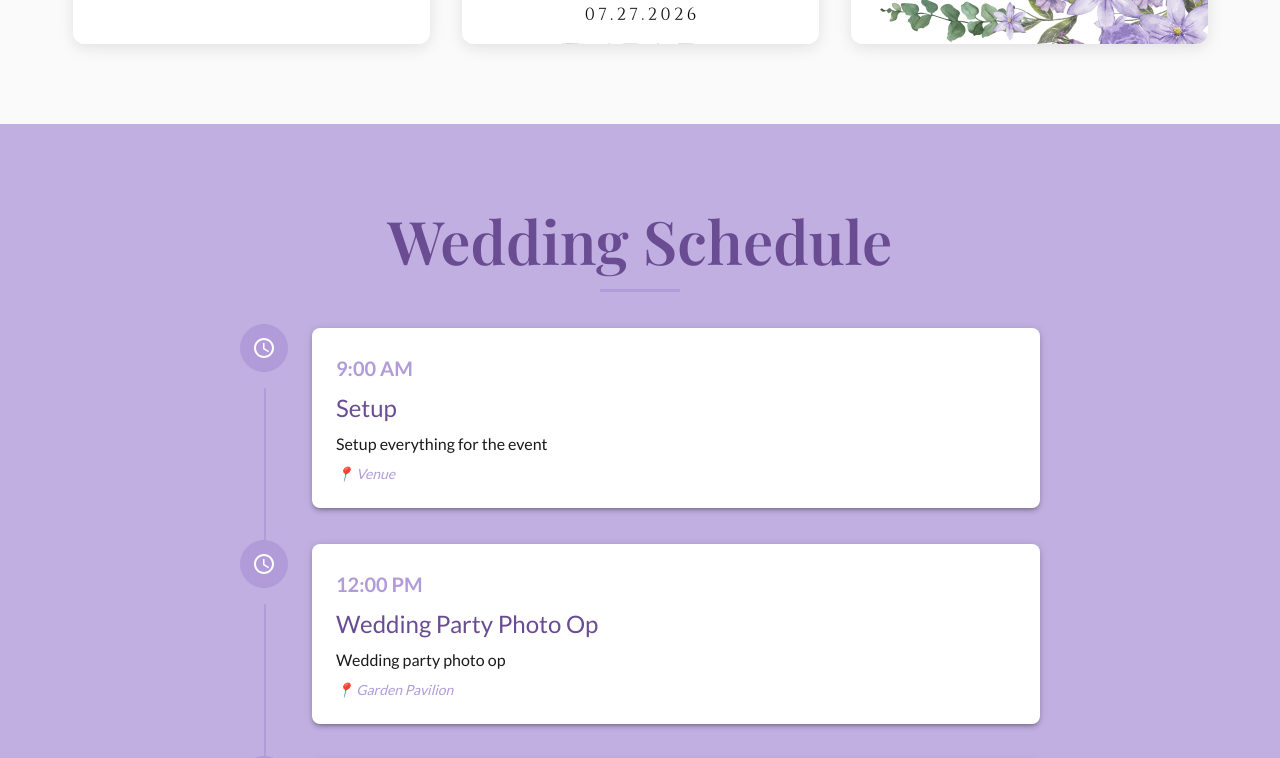
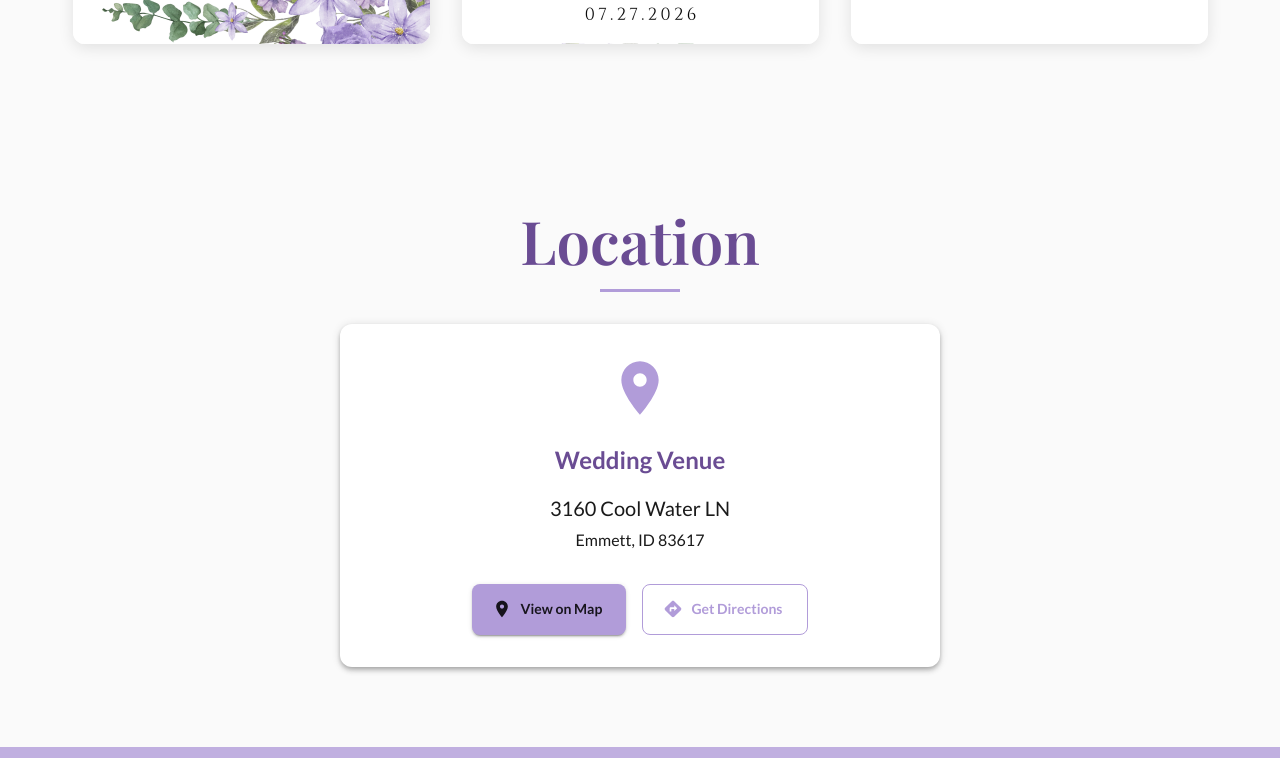
Before and after one commit to spbeal/wedding, a React (Vite) app: page / in a window 1280 px wide. Shown: the part 2000-2758 px from the top of the page. Built offline with nearby package versions, Linux system fonts and the light colour scheme.

Commit message:
improvements

```diff
--- a/src/App.tsx
+++ b/src/App.tsx
@@ -5,6 +5,7 @@ import Hero from './components/Hero';
 import Photos from './components/Photos';
 import SaveTheDate from './components/SaveTheDate';
 import Schedule from './components/Schedule';
+import Location from './components/Location';
 import Menu from './components/Menu';
 import RSVP from './components/RSVP';
 import Footer from './components/Footer';
@@ -95,7 +96,7 @@ function App() {
 
   useEffect(() => {
     const handleScroll = () => {
-      const sections = ['hero', 'photos', 'save-the-date', 'schedule', 'menu', 'rsvp'];
+      const sections = ['hero', 'photos', 'save-the-date', 'schedule', 'location', 'menu', 'rsvp'];
       const scrollPosition = window.scrollY + 200;
 
       for (const section of sections) {
@@ -128,6 +129,7 @@ function App() {
       </Box>
       <Photos />
       <SaveTheDate />
+      <Location />
       <Schedule />
       <Menu />
       <RSVP />
--- a/src/components/ColorPicker.tsx
+++ b/src/components/ColorPicker.tsx
@@ -33,6 +33,9 @@ export default function ColorPicker({ onColorChange }: ColorPickerProps) {
         bottom: 24,
         right: 24,
         zIndex: 1000,
+        display: 'flex',
+        flexDirection: 'column',
+        alignItems: 'flex-end',
       }}
     >
       <Collapse in={open}>
--- /dev/null
+++ b/src/components/Location.tsx
@@ -0,0 +1,161 @@
+import { Box, Container, Typography, Paper, Button, Link } from '@mui/material';
+import { LocationOn as LocationIcon, Directions as DirectionsIcon } from '@mui/icons-material';
+
+export default function Location() {
+  const address = {
+    street: '3160 Cool Water LN',
+    city: 'Emmett',
+    state: 'ID',
+    zip: '83617',
+  };
+
+  const fullAddress = `${address.street}, ${address.city}, ${address.state} ${address.zip}`;
+  const googleMapsUrl = `https://www.google.com/maps/search/?api=1&query=${encodeURIComponent(fullAddress)}`;
+  const directionsUrl = `https://www.google.com/maps/dir/?api=1&destination=${encodeURIComponent(fullAddress)}`;
+
+  return (
+    <Box
+      id="location"
+      sx={{
+        py: { xs: 6, md: 10 },
+        backgroundColor: 'background.paper',
+      }}
+    >
+      <Container>
+        <Typography
+          variant="h2"
+          sx={{
+            textAlign: 'center',
+            mb: 6,
+            color: 'secondary.main',
+            position: 'relative',
+            '&::after': {
+              content: '""',
+              position: 'absolute',
+              bottom: -16,
+              left: '50%',
+              transform: 'translateX(-50%)',
+              width: 80,
+              height: 3,
+              backgroundColor: 'primary.main',
+            },
+          }}
+        >
+          Location
+        </Typography>
+
+        <Box sx={{ maxWidth: 600, mx: 'auto' }}>
+          <Paper
+            elevation={4}
+            sx={{
+              p: { xs: 3, md: 4 },
+              backgroundColor: 'white',
+              borderRadius: 3,
+              textAlign: 'center',
+            }}
+          >
+            <Box
+              sx={{
+                display: 'flex',
+                justifyContent: 'center',
+                mb: 3,
+              }}
+            >
+              <LocationIcon
+                sx={{
+                  fontSize: 64,
+                  color: 'primary.main',
+                }}
+              />
+            </Box>
+
+            <Typography
+              variant="h5"
+              sx={{
+                mb: 2,
+                color: 'secondary.main',
+                fontWeight: 600,
+              }}
+            >
+              Wedding Venue
+            </Typography>
+
+            <Box
+              sx={{
+                mb: 4,
+                lineHeight: 1.8,
+              }}
+            >
+              <Typography
+                variant="h6"
+                sx={{
+                  color: 'text.primary',
+                  fontWeight: 500,
+                  mb: 0.5,
+                }}
+              >
+                {address.street}
+              </Typography>
+              <Typography
+                variant="body1"
+                sx={{
+                  color: 'text.secondary',
+                }}
+              >
+                {address.city}, {address.state} {address.zip}
+              </Typography>
+            </Box>
+
+            <Box
+              sx={{
+                display: 'flex',
+                flexDirection: { xs: 'column', sm: 'row' },
+                gap: 2,
+                justifyContent: 'center',
+              }}
+            >
+              <Button
+                variant="contained"
+                startIcon={<LocationIcon />}
+                component={Link}
+                href={googleMapsUrl}
+                target="_blank"
+                rel="noopener noreferrer"
+                sx={{
+                  px: 3,
+                  py: 1.5,
+                  backgroundColor: 'primary.main',
+                  '&:hover': {
+                    backgroundColor: 'primary.dark',
+                  },
+                }}
+              >
+                View on Map
+              </Button>
+              <Button
+                variant="outlined"
+                startIcon={<DirectionsIcon />}
+                component={Link}
+                href={directionsUrl}
+                target="_blank"
+                rel="noopener noreferrer"
+                sx={{
+                  px: 3,
+                  py: 1.5,
+                  borderColor: 'primary.main',
+                  color: 'primary.main',
+                  '&:hover': {
+                    borderColor: 'primary.dark',
+                    backgroundColor: 'primary.light',
+                  },
+                }}
+              >
+                Get Directions
+              </Button>
+            </Box>
+          </Paper>
+        </Box>
+      </Container>
+    </Box>
+  );
+}
--- a/src/components/Menu.tsx
+++ b/src/components/Menu.tsx
@@ -73,7 +73,7 @@ export default function Menu() {
           Menu
         </Typography>
 
-        <Grid container spacing={4}>
+        <Grid container spacing={4} justifyContent="center">
           {menuCategories.map((category, index) => (
             <Grid key={index}>
               <Card
--- a/src/components/NavBar.tsx
+++ b/src/components/NavBar.tsx
@@ -8,6 +8,7 @@ interface Props {
 const sections = [
   { id: 'photos', label: 'Our Story' },
   { id: 'save-the-date', label: 'Save The Date' },
+  { id: 'location', label: 'Location' },
   { id: 'schedule', label: 'Schedule' },
   { id: 'menu', label: 'Menu' },
   { id: 'rsvp', label: 'RSVP' },
@@ -51,9 +52,19 @@ export default function NavBar({ activeSection }: Props) {
           background: scrolled ? 'rgba(255, 255, 255, 0.95)' : 'transparent',
           boxShadow: scrolled ? 2 : 0,
           transition: 'all 0.3s ease',
+          backdropFilter: scrolled ? 'blur(10px)' : 'none',
         }}
       >
-        <Toolbar sx={{ justifyContent: 'center', gap: 2, flexWrap: 'wrap' }}>
+        <Toolbar
+          sx={{
+            justifyContent: 'center',
+            gap: { xs: 1, sm: 2 },
+            flexWrap: 'wrap',
+            px: { xs: 1, sm: 2 },
+            py: { xs: 1, sm: 0 },
+            minHeight: { xs: '56px', sm: '64px' },
+          }}
+        >
           {sections.map((section) => (
             <Button
               key={section.id}
@@ -65,6 +76,9 @@ export default function NavBar({ activeSection }: Props) {
                 borderColor: activeSection === section.id
                   ? (scrolled ? 'primary.main' : 'white')
                   : 'transparent',
+                fontSize: { xs: '0.75rem', sm: '0.875rem', md: '1rem' },
+                padding: { xs: '6px 8px', sm: '8px 16px' },
+                minWidth: { xs: 'auto', sm: '64px' },
                 '&:hover': {
                   backgroundColor: 'transparent',
                   borderColor: scrolled ? 'primary.main' : 'white',
--- a/src/components/Photos.tsx
+++ b/src/components/Photos.tsx
@@ -19,7 +19,7 @@ export default function Photos() {
       id="photos"
       sx={{
         py: { xs: 6, md: 10 },
-        backgroundColor: 'background.default',
+        backgroundColor: 'background.paper',
       }}
     >
       <Container>
--- a/src/components/RSVP.tsx
+++ b/src/components/RSVP.tsx
@@ -217,7 +217,7 @@ export default function RSVP() {
             </Button>
           </Box>
           <Typography
-            variant="body2"
+            variant="body"
             sx={{
               mt: 4,
               fontStyle: 'italic',
--- a/src/components/SaveTheDate.tsx
+++ b/src/components/SaveTheDate.tsx
@@ -1,10 +1,10 @@
 import { Box, Container, Typography, Grid, Card, CardMedia } from '@mui/material';
 import { useState } from 'react';
-import card1 from '../assets/images/3.png';
-import card2 from '../assets/images/Back.png';
-import card3 from '../assets/images/Front.png';
+import rsvp from '../assets/images/3.png';
+import us from '../assets/images/Back.png';
+import save_the_date from '../assets/images/Front.png';
 
-const saveTheDateCards = [card1, card2, card3];
+const saveTheDateCards = [save_the_date, us, rsvp];
 
 export default function SaveTheDate() {
   const [loadedImages, setLoadedImages] = useState<Set<string | unknown>>(new Set());
```
